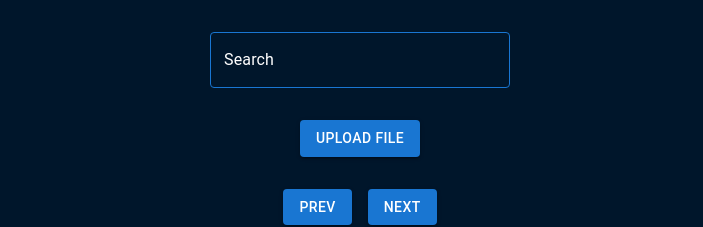
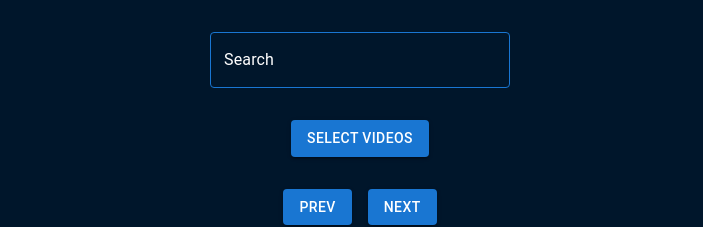
Before and after one commit to davecade/daves-karaoke-player, a React (Create React App) app: page / in a window 1280 px wide. Shown: the top 227 px of the page, without its empty margins (280-983 px from the left). Built offline with nearby package versions, Linux system fonts and the light colour scheme.

Commit message:
added select videos

```diff
--- a/src/App.js
+++ b/src/App.js
@@ -75,7 +75,7 @@
             />
             <div className="input-container">
                 <Button variant="contained" component="label">
-                    Upload File
+                    Select Videos
                     <input
                         hidden
                         className="input-file"
```
